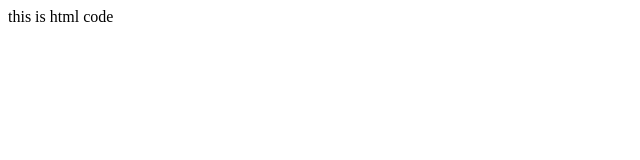
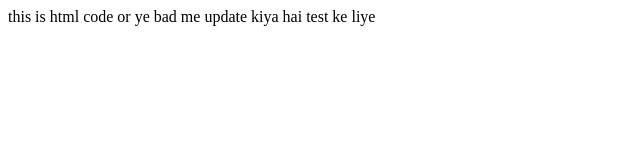
Before and after one commit to Shuaib166/test-repo, a plain HTML site: page index.html in a window 1280 px wide. Shown: the whole page, without its empty margins (0-640 px from the left). Drawn offline with Linux system fonts and the light colour scheme.

Commit message:
this is my  second commit

```diff
--- a/index.html
+++ b/index.html
@@ -7,5 +7,6 @@
 </head>
 <body>
     this is html code
+    or ye bad me update kiya hai test ke liye
 </body>
 </html>
```
